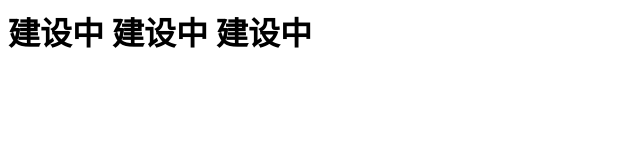
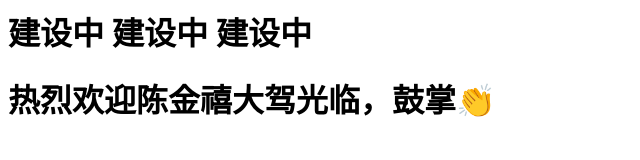
Before and after one commit to Chenzixi0504/Chenzixi.github.io, a plain HTML site: page index.html in a window 1280 px wide. Shown: the whole page, without its empty margins (0-640 px from the left). Drawn offline with Linux system fonts and the light colour scheme.

Commit message:
Update index.html

```diff
--- a/index.html
+++ b/index.html
@@ -1 +1,2 @@
 <h1>建设中 建设中 建设中</h1>
+<h1>热烈欢迎陈金禧大驾光临，鼓掌👏</h1>
```
